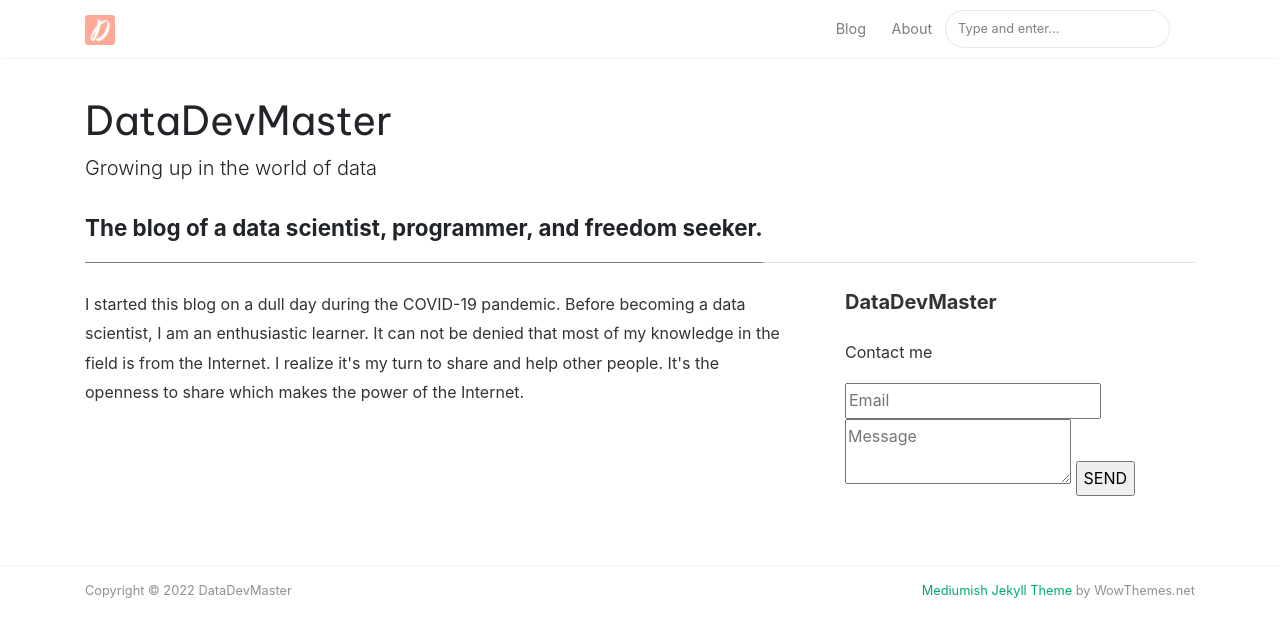
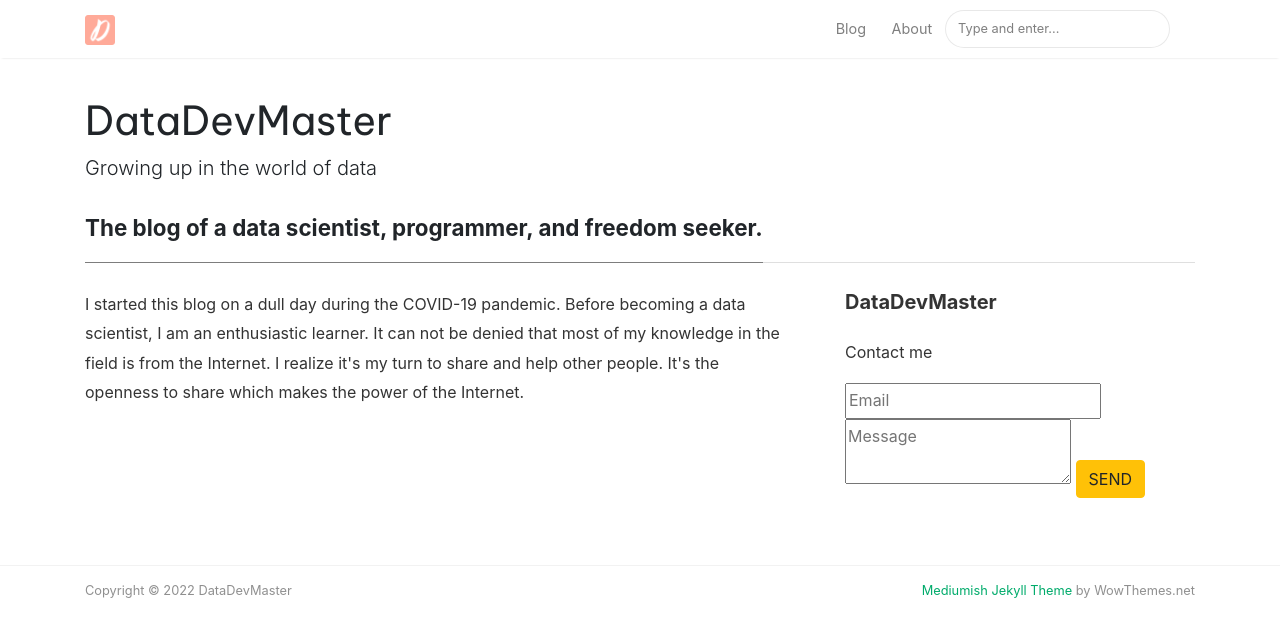
Before and after one commit to DataDevMaster/DataDevMaster.github.io, a Jekyll site: the page built from _pages/about.md, in a window 1280 px wide. Shown: the top 637 px of the page. Built offline with Jekyll 4.4.1, drawn with Linux system fonts in a browser that asks for light colours; nearby versions of some CDN libraries.

Commit message:
Change submit button style

```diff
--- a/_pages/about.md
+++ b/_pages/about.md
@@ -31,7 +31,7 @@ comments: false
 <form id=contactForm>
     <input name=email type=text placeholder="Email" />
     <textarea name=text placeholder="Message" required=required></textarea>
-    <input name=sendButton type=submit value="SEND"/>
+    <input class="btn btn-warning" name=sendButton type=submit value="SEND"/>
 </form>
 <script>
     const serviceURL="https://script.google.com/macros/s/AKfycbx25CLNzLMpIPCdswoFWjn-fbQDyR1W4bLbJAlPAd1PLuto-zU/exec";const contactForm=document.getElementById("contactForm")
```
